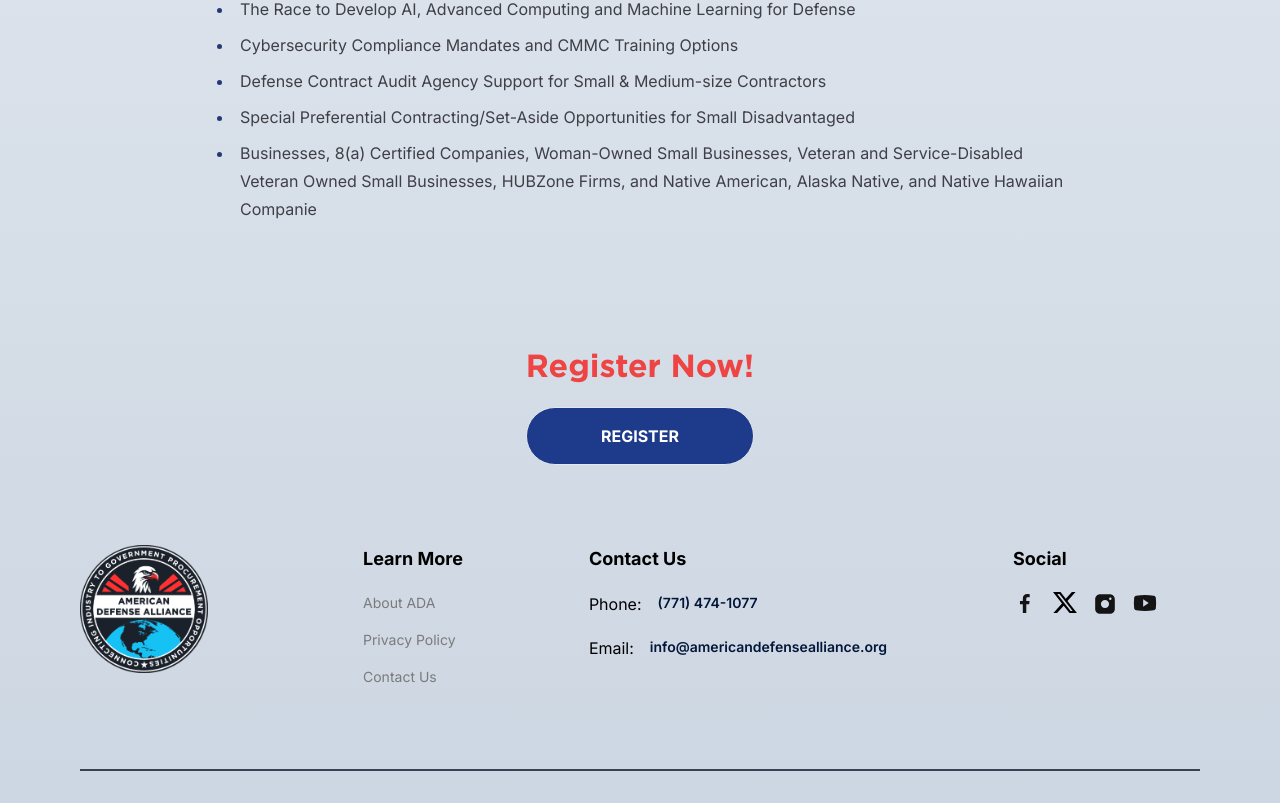
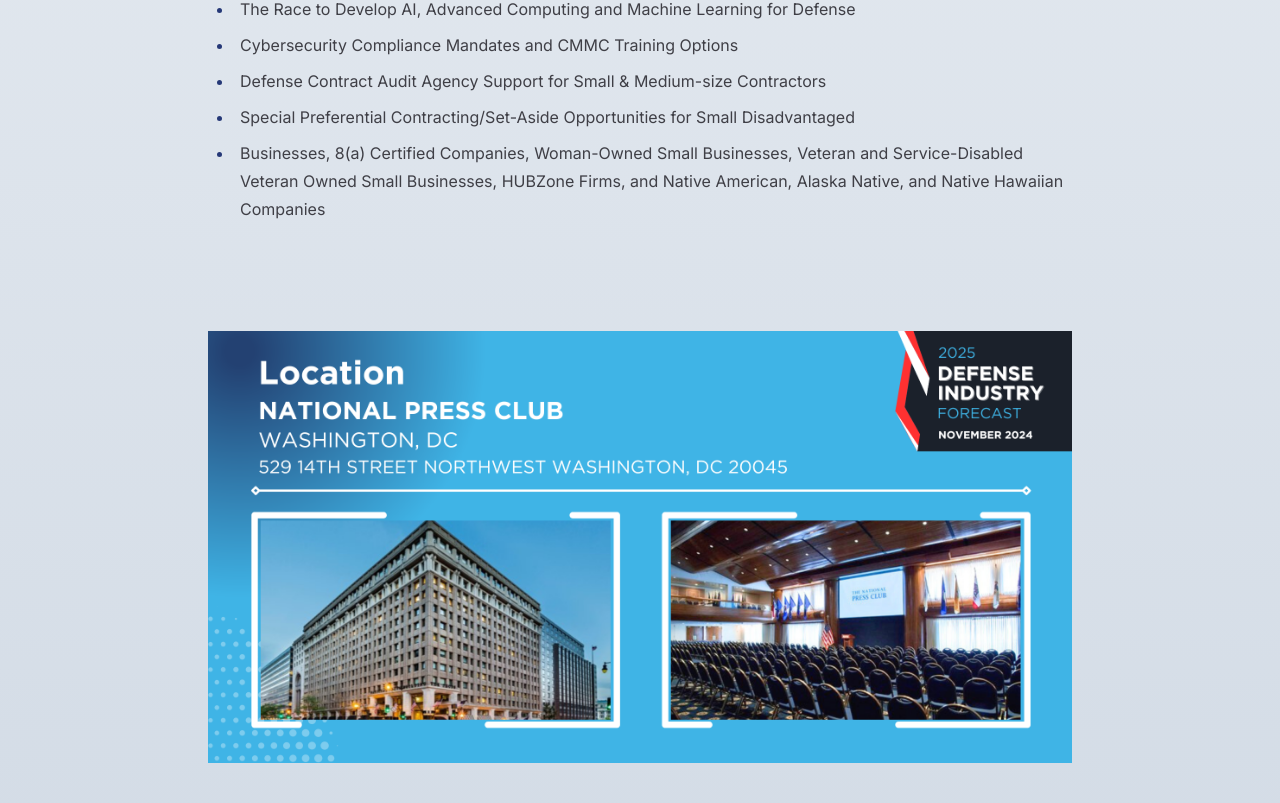
Before and after one commit to masonym/ada-website, a Next.js app: page /events/2025-defense-industry-forecast in a window 1280 px wide. Shown: the part 1697-2500 px from the top of the page. Built offline with nearby package versions, Linux system fonts and the light colour scheme.

Commit message:
Added event location image

```diff
--- a/src/constants/events.ts
+++ b/src/constants/events.ts
@@ -30,8 +30,11 @@ export const EVENTS = [
       <li>Cybersecurity Compliance Mandates and CMMC Training Options</li>
       <li>Defense Contract Audit Agency Support for Small & Medium-size Contractors</li>
       <li>Special Preferential Contracting/Set-Aside Opportunities for Small Disadvantaged</li>
-      <li>Businesses, 8(a) Certified Companies, Woman-Owned Small Businesses, Veteran and Service-Disabled Veteran Owned Small Businesses, HUBZone Firms, and Native American, Alaska Native, and Native Hawaiian Companie</li>
+      <li>Businesses, 8(a) Certified Companies, Woman-Owned Small Businesses, Veteran and Service-Disabled Veteran Owned Small Businesses, HUBZone Firms, and Native American, Alaska Native, and Native Hawaiian Companies</li>
       </ul>
+
+      <br></br>
+      <img src="/location.png"></img>
       `,
     image: "/2025_DefenseIndustryForecast.png",
     slug: "2025-defense-industry-forecast",
```
Also changed, not shown: public/location.png (added).
